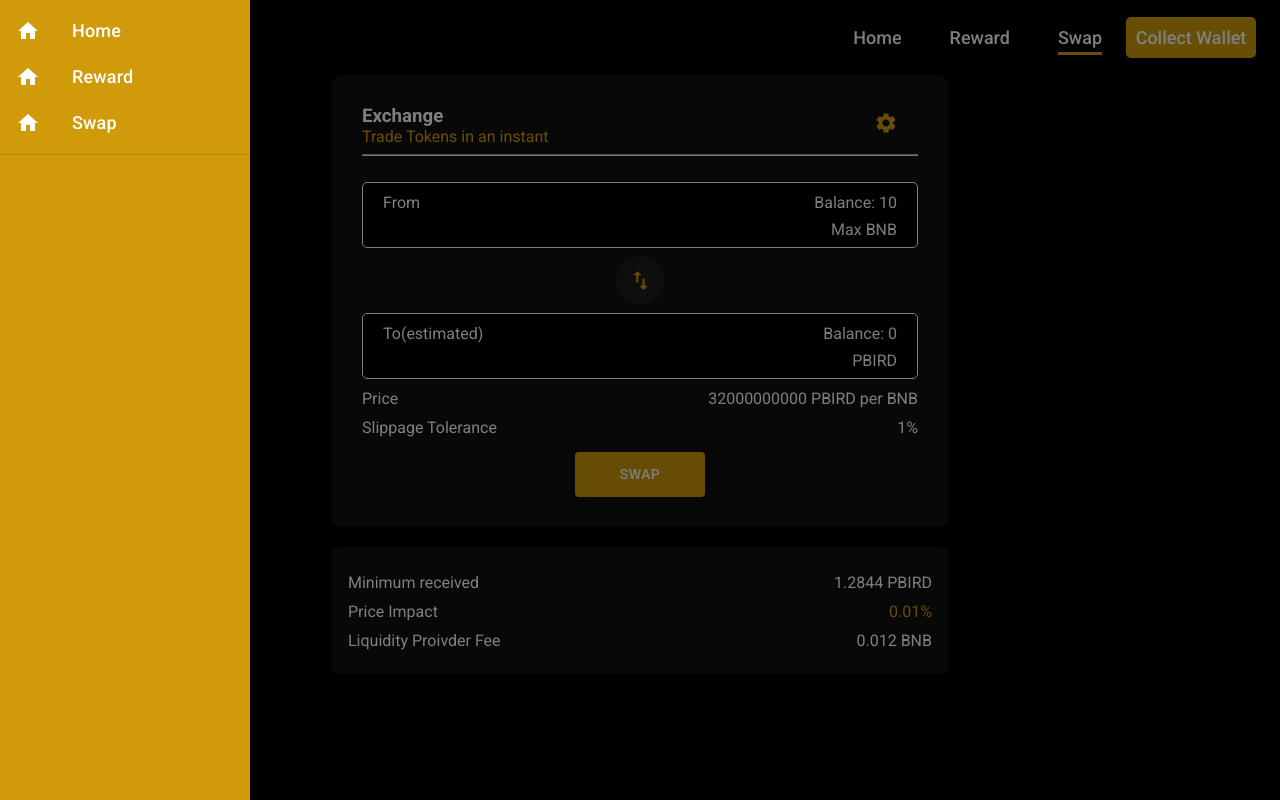
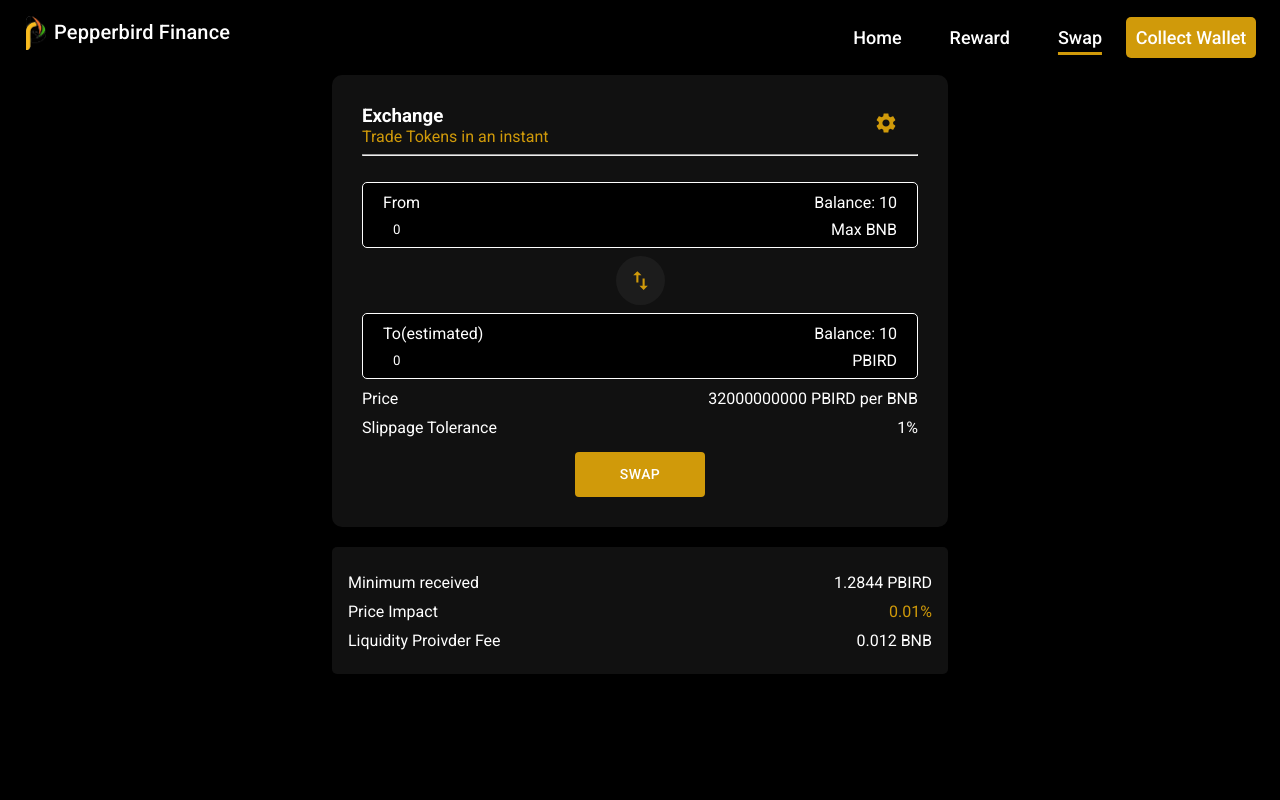
Before and after one commit to NoumanEjaz-dev/Pbirds, a React (Create React App) app: page /swap in a window 1280 px wide. Built offline with nearby package versions, Linux system fonts and the light colour scheme.

Commit message:
switch coin

```diff
--- a/src/components/drawer/DrawerList.js
+++ b/src/components/drawer/DrawerList.js
@@ -3,7 +3,6 @@ import Divider from "@material-ui/core/Divider";
 import ListItem from "@material-ui/core/ListItem";
 import ListItemIcon from "@material-ui/core/ListItemIcon";
 import ListItemText from "@material-ui/core/ListItemText";
-import MailIcon from "@material-ui/icons/Mail";
 import { makeStyles, SvgIcon } from "@material-ui/core";
 import { useNavigate } from "react-router-dom";
 
--- a/src/components/inputfileds/InputFields.js
+++ b/src/components/inputfileds/InputFields.js
@@ -1,41 +1,12 @@
-import React from "react";
+import React, { useState } from "react";
 import { makeStyles } from "@material-ui/core/styles";
 import SwitchButton from "../switchbutton/SwitchButton";
 import Button from "@material-ui/core/Button";
+import ExchangeInput from "./exchangeInput";
 
 const useStyles = makeStyles((theme) => ({
   root: {
     textAlign: "center",
-  },
-  inputFiledBox: {
-    color: "#fff",
-    background: "#000",
-    display: "grid",
-    padding: "10px 20px 0px 20px",
-    fontFamily: "Roboto",
-    // width: "100%",
-    borderRadius: "5px",
-    border: "1px solid #fff",
-    textAlign: "center",
-  },
-  inpbox: {
-    outline: "none",
-    background: "#000",
-    border: "none",
-    padding: "10px",
-    color: "#fff",
-    fontFamily: "Roboto",
-    flex: "1",
-  },
-  inputDetail: {
-    display: "flex",
-    justifyContent: "space-between",
-    flexWrap: "wrap",
-  },
-  inputText: {
-    display: "flex",
-    alignItems: "center",
-    flexWrap: "wrap",
   },
   text: {
     display: "flex",
@@ -60,35 +31,51 @@ const useStyles = makeStyles((theme) => ({
 export default function InputFields() {
   const classes = useStyles();
 
+  const [fromCoin, setFromCoin] = useState({ name: "Max BNB", value: 0 });
+  const [toCoin, setToCoin] = useState({ name: "PBIRD", value: 0 });
+
+  const onChangeHandler = (event) => {
+    console.log(event.target.name,toCoin.name)
+    if(event.target.name=== fromCoin.name){
+      setFromCoin({
+        ...fromCoin,
+        value: event.target.value,
+      });
+      return;
+    }
+    if (event.target.name === toCoin.name) {
+      setToCoin({
+        ...toCoin,
+        value: event.target.value,
+      });
+      return;
+    }
+  };
+
+  const switchHandler = () => {
+    setFromCoin(toCoin);
+    setToCoin(fromCoin);
+  };
   return (
     <>
       <br />
       <form className={classes.root} noValidate autoComplete="off">
-        <div className={classes.inputFiledBox}>
-          <span className={classes.inputDetail}>
-            {" "}
-            <label>From</label>
-            <label>Balance: 10</label>
-          </span>
-          <span className={classes.inputText}>
-            {" "}
-            <input className={classes.inpbox} />
-            <label>Max BNB</label>
-          </span>
-        </div>
-        <SwitchButton />
-        <div className={classes.inputFiledBox}>
-          <span className={classes.inputDetail}>
-            {" "}
-            <label>To(estimated)</label>
-            <label>Balance: 0</label>
-          </span>
-          <span className={classes.inputText}>
-            {" "}
-            <input className={classes.inpbox} />
-            <label>PBIRD</label>
-          </span>
-        </div>
+        <ExchangeInput
+          from={"From"}
+          balance={"10"}
+          coinName={fromCoin.name}
+          onchange={onChangeHandler}
+          value={fromCoin.value}
+        />
+
+        <SwitchButton onclick={switchHandler} />
+        <ExchangeInput
+          from={"To(estimated)"}
+          balance={"10"}
+          coinName={toCoin.name}
+          onchange={onChangeHandler}
+          value={toCoin.value}
+        />
         <span className={classes.text}>
           {" "}
           <label>Price </label>
--- /dev/null
+++ b/src/components/inputfileds/exchangeInput.js
@@ -0,0 +1,54 @@
+import { makeStyles } from "@material-ui/core/styles";
+
+const useStyles = makeStyles((theme) => ({
+  inputFiledBox: {
+    color: "#fff",
+    background: "#000",
+    display: "grid",
+    padding: "10px 20px 0px 20px",
+    fontFamily: "Roboto",
+    // width: "100%",
+    borderRadius: "5px",
+    border: "1px solid #fff",
+    textAlign: "center",
+  },
+  inpbox: {
+    outline: "none",
+    background: "#000",
+    border: "none",
+    padding: "10px",
+    color: "#fff",
+    fontFamily: "Roboto",
+    flex: "1",
+  },
+  inputDetail: {
+    display: "flex",
+    justifyContent: "space-between",
+    flexWrap: "wrap",
+  },
+  inputText: {
+    display: "flex",
+    alignItems: "center",
+    flexWrap: "wrap",
+  },
+}));
+
+const ExchangeInput =  ({from,balance,coinName,onchange,value}) => {
+    const classes = useStyles()
+    return (
+      <div className={classes.inputFiledBox}>
+        <span className={classes.inputDetail}>
+          {" "}
+          <label>{from}</label>
+          <label>Balance: {balance}</label>
+        </span>
+        <span className={classes.inputText}>
+          {" "}
+          <input className={classes.inpbox} name={coinName} value={value}  onChange={onchange}/>
+          <label>{coinName}</label>
+        </span>
+      </div>
+    )}
+
+
+export default ExchangeInput;
--- a/src/components/layout/Navbar.js
+++ b/src/components/layout/Navbar.js
@@ -35,7 +35,7 @@ const useStyles = makeStyles((theme) => ({
 export default function Navbar() {
   const classes = useStyles();
   const [state, setState] = React.useState({
-    left: true,
+    left: false,
   });
 
   const toggleDrawer = (anchor, open) => () => {
--- a/src/components/swapform/SwapForm.js
+++ b/src/components/swapform/SwapForm.js
@@ -45,7 +45,7 @@ export default function SwapForm() {
 
   return (
     <>
-      <Grid container>
+      <Grid container >
         <Grid item xs={12} lg={3} spacing={3}></Grid>
         <Grid item xs={12} lg={6}>
           <div className={classes.SwapFormContainer}>
--- a/src/components/switchbutton/SwitchButton.js
+++ b/src/components/switchbutton/SwitchButton.js
@@ -4,7 +4,7 @@ import IconButton from "@material-ui/core/IconButton";
 import ImportExportIcon from "@material-ui/icons/ImportExport";
 
 const useStyles = makeStyles((theme) => ({
-  root: {
+ root: {
     "& > *": {
       margin: theme.spacing(1),
       backgroundColor: "#1C1C1C",
@@ -18,11 +18,11 @@ const useStyles = makeStyles((theme) => ({
   },
 }));
 
-export default function SwitchButton() {
+export default function SwitchButton({onclick}) {
   const classes = useStyles();
 
   return (
-    <div className={classes.root} style={{ textAlign: "center" }}>
+    <div className={classes.root} style={{ textAlign: "center" }} onClick={onclick}>
       <IconButton aria-label="importExport">
         <ImportExportIcon className={classes.importExportIcon} />
       </IconButton>
```
